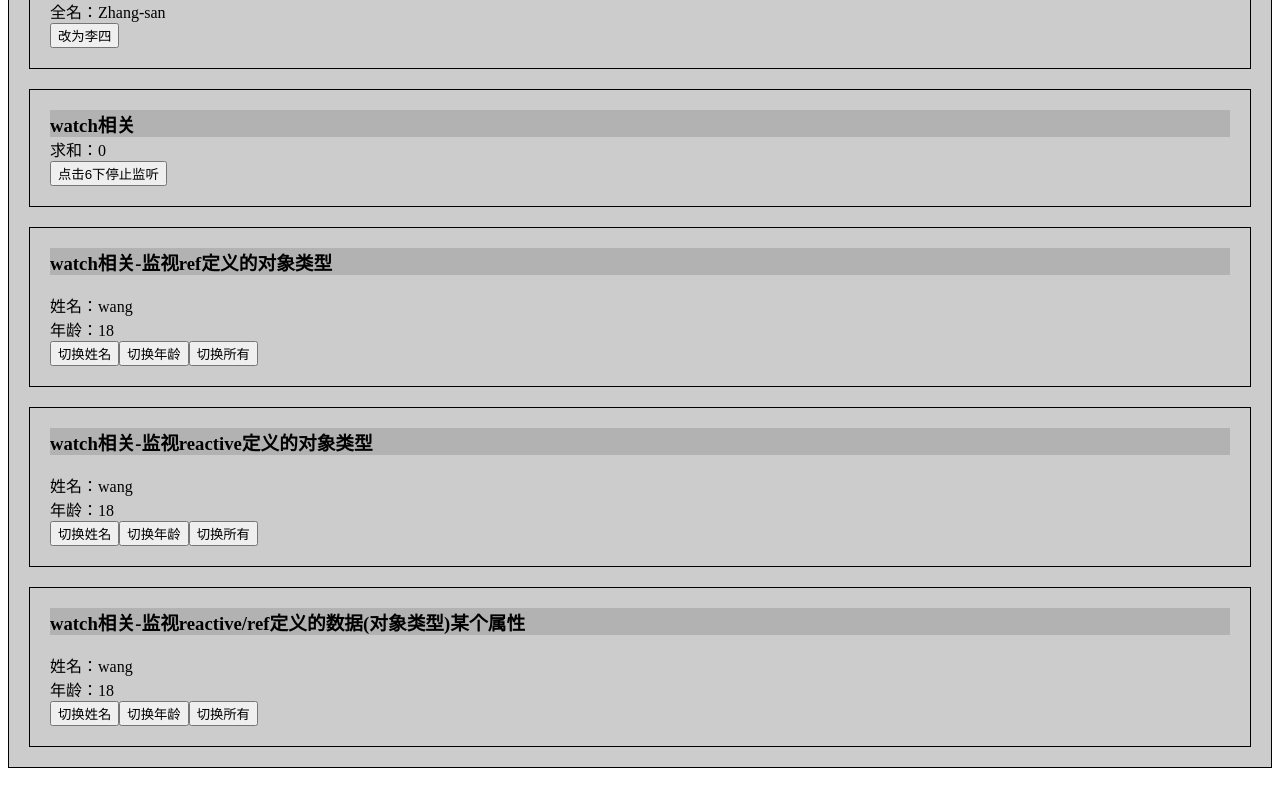
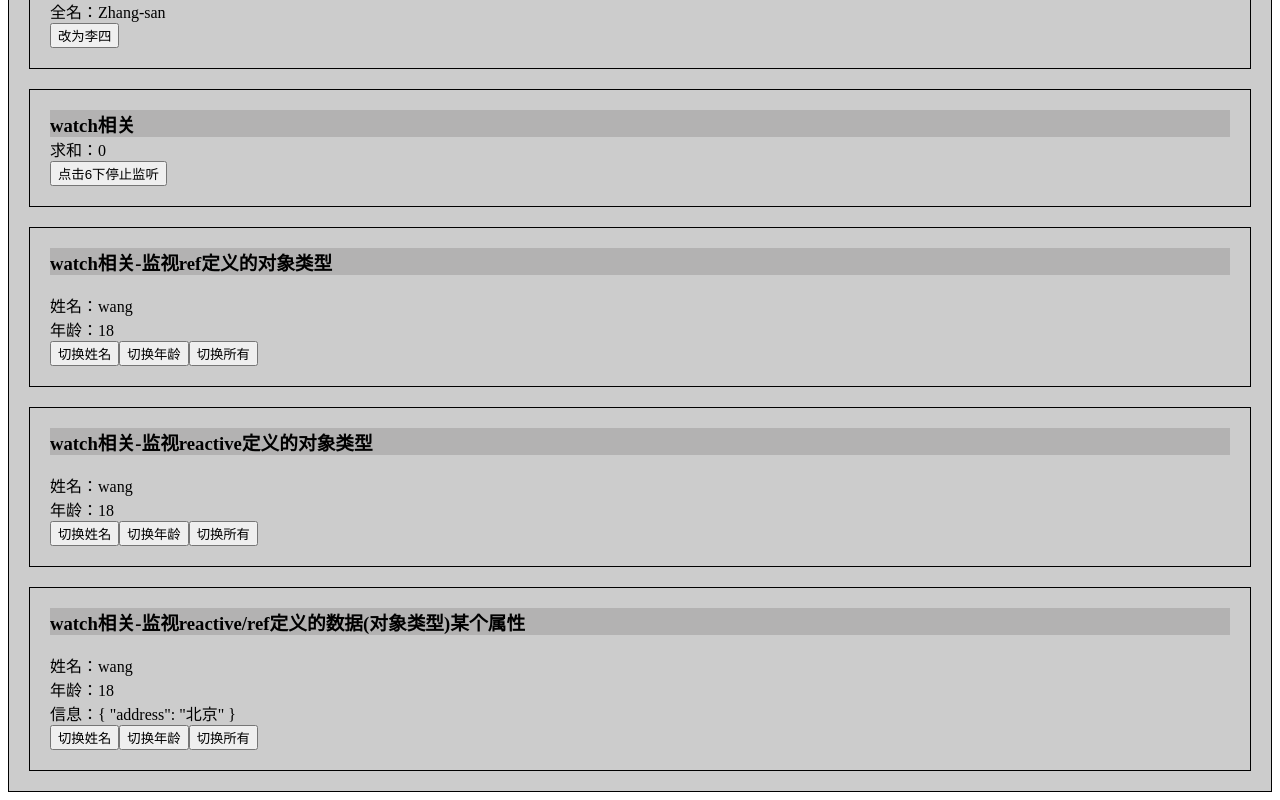
Before and after one commit to xiaodongxier/vue3_vite_ts_202401, a Vue app: page / in a window 1280 px wide. Shown: the part 632-1432 px from the top of the page. Before the commit the page ends 1408 px from the top, so only its background shows below. Built offline with nearby package versions, Linux system fonts and the light colour scheme.

Commit message:
note-sync syncing

```diff
--- a/src/components/watch3.vue
+++ b/src/components/watch3.vue
@@ -11,6 +11,8 @@
     姓名：{{ sum.name }}
     <br>
     年龄：{{ sum.age }}
+    <br>
+    信息：{{ sum.info }}
     <br>
     <button @click="handleName">切换姓名</button>
     <button @click="handleAge">切换年龄</button>
```
